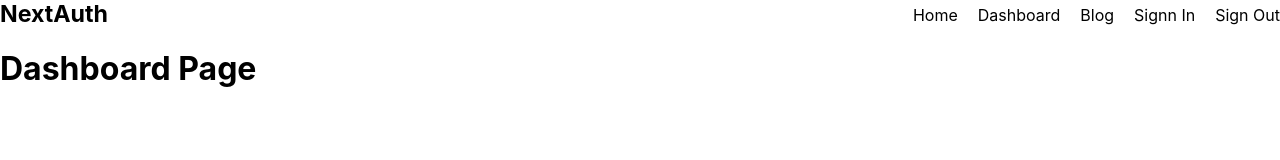
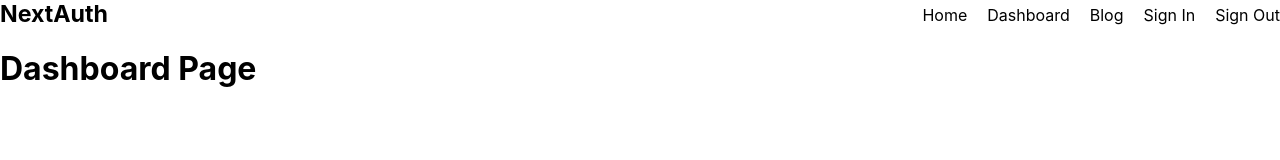
Before and after one commit to sasikant07/Next_JS_Concept, a Next.js app in the folder next-authentication/: page /dashboard in a window 1280 px wide. Shown: the top 160 px of the page. Built offline with nearby package versions, Linux system fonts and the light colour scheme.

Commit message:
Sign In and Sign Out

```diff
--- a/next-authentication/components/Navbar.js
+++ b/next-authentication/components/Navbar.js
@@ -1,4 +1,6 @@
 import Link from 'next/link';
+// import {signIn, signOut} from 'next-auth/client'
+import { signIn, signOut } from 'next-auth/react'
 
 function Navbar() {
     return (
@@ -23,12 +25,18 @@ function Navbar() {
                     </Link>
                 </li>
                 <li>
-                    <Link href="#">
-                        Signn In
+                    <Link href="/api/auth/signin" onClick={(e) => {
+                        e.preventDefault()
+                        signIn('github')
+                    }}>
+                        Sign In
                     </Link>
                 </li>
                 <li>
-                    <Link href="#">
+                    <Link href="/api/auth/signin" onClick={(e) => {
+                        e.preventDefault()
+                        signOut()
+                    }}>
                         Sign Out
                     </Link>
                 </li>
```
